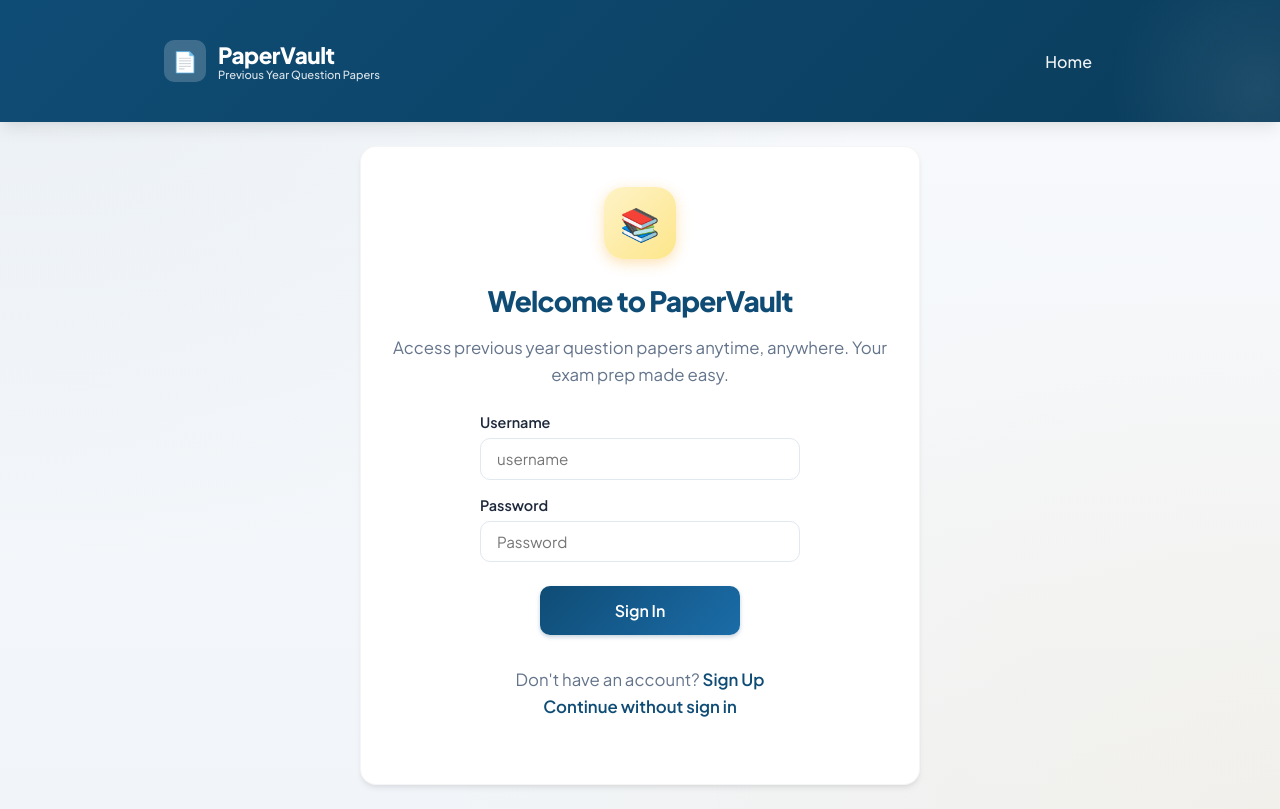
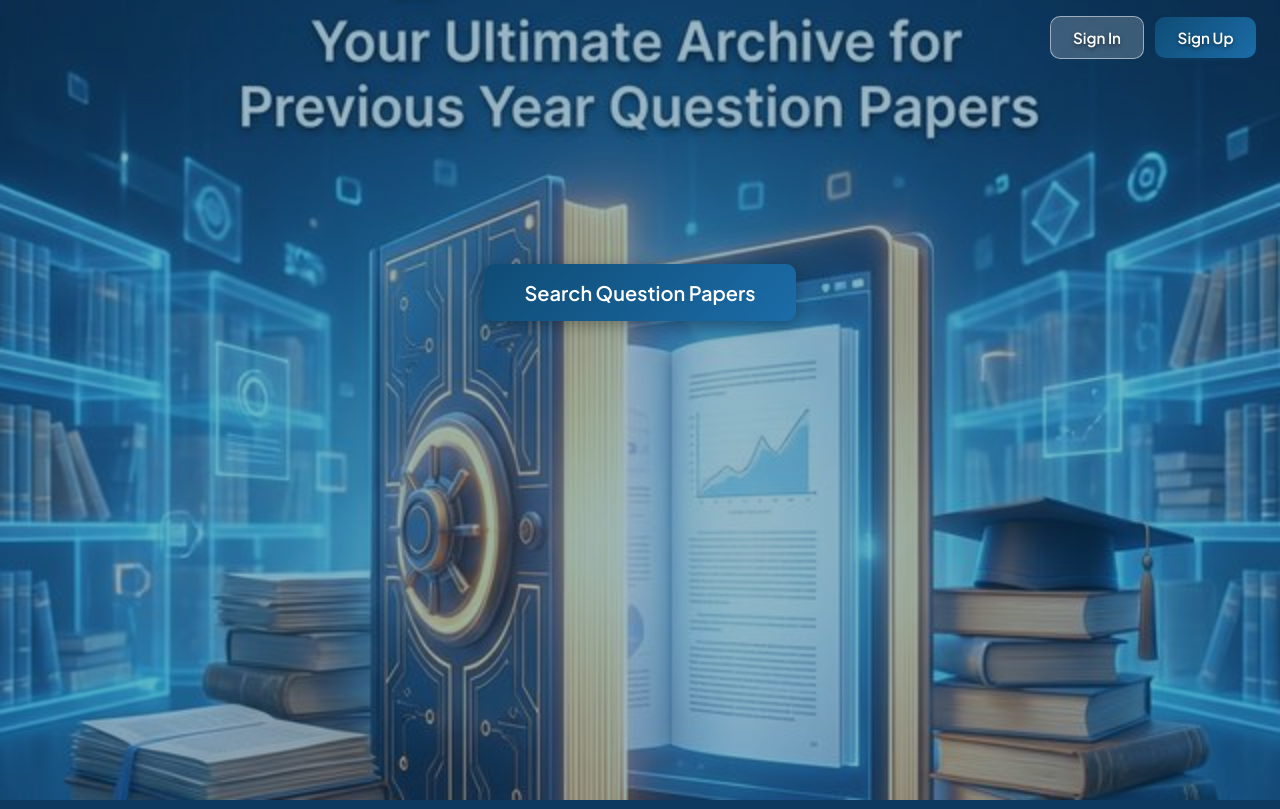
Before and after one commit to Onkarmundhe/papervault, a Flask app: page / in a window 1280 px wide. Run offline with Flask 3, Linux system fonts and the light colour scheme; data comes from the database, SQL or seed files in the repository; both versions use the stored data as it was after the commit; data that the repository does not hold is empty.

Commit message:
added the poster

```diff
--- a/static/css/style.css
+++ b/static/css/style.css
@@ -18,9 +18,9 @@
   --success-hover: #047857;
   --danger: #dc2626;
   --danger-hover: #b91c1c;
-  --shadow-sm: 0 1px 2px rgba(0,0,0,0.05);
-  --shadow: 0 4px 6px -1px rgba(0,0,0,0.08), 0 2px 4px -2px rgba(0,0,0,0.05);
-  --shadow-lg: 0 10px 15px -3px rgba(0,0,0,0.08), 0 4px 6px -4px rgba(0,0,0,0.04);
+  --shadow-sm: 0 1px 2px rgba(0, 0, 0, 0.05);
+  --shadow: 0 4px 6px -1px rgba(0, 0, 0, 0.08), 0 2px 4px -2px rgba(0, 0, 0, 0.05);
+  --shadow-lg: 0 10px 15px -3px rgba(0, 0, 0, 0.08), 0 4px 6px -4px rgba(0, 0, 0, 0.04);
   --radius: 12px;
   --radius-lg: 16px;
 }
@@ -32,13 +32,23 @@
 body {
   margin: 0;
   font-family: 'Plus Jakarta Sans', system-ui, -apple-system, sans-serif;
-  background: var(--bg);
-  background-image:
-    radial-gradient(at 0% 0%, rgba(15, 76, 117, 0.06) 0px, transparent 50%),
-    radial-gradient(at 100% 100%, rgba(245, 158, 11, 0.06) 0px, transparent 50%),
-    linear-gradient(180deg, var(--bg) 0%, var(--bg-pattern) 100%);
+  background: url('/static/img/poster.png') no-repeat center center fixed;
+  background-size: cover;
   color: var(--text);
   min-height: 100vh;
+  position: relative;
+}
+
+body::before {
+  content: '';
+  position: fixed;
+  top: 0;
+  left: 0;
+  right: 0;
+  bottom: 0;
+  background: rgba(15, 76, 117, 0.4);
+  /* Reduced opacity to show poster */
+  z-index: -1;
 }
 
 .container {
@@ -49,33 +59,14 @@ body {
 
 /* Header */
 header {
-  background: linear-gradient(135deg, var(--primary) 0%, var(--primary-dark) 100%);
+  background: rgba(15, 76, 117, 0.85);
+  backdrop-filter: blur(10px);
   color: white;
   padding: 1rem 1.5rem;
   box-shadow: var(--shadow-lg);
   position: relative;
-  overflow: hidden;
-}
-
-header::before {
-  content: '';
-  position: absolute;
-  top: -50%;
-  right: -10%;
-  width: 300px;
-  height: 300px;
-  background: radial-gradient(circle, rgba(255,255,255,0.08) 0%, transparent 70%);
-  border-radius: 50%;
-}
-
-header .container {
-  display: flex;
-  align-items: center;
-  justify-content: space-between;
-  flex-wrap: wrap;
-  gap: 1rem;
-  position: relative;
-  z-index: 1;
+  z-index: 100;
+  border-bottom: 1px solid rgba(255, 255, 255, 0.1);
 }
 
 .brand {
@@ -89,7 +80,7 @@ header .container {
 .brand-icon {
   width: 42px;
   height: 42px;
-  background: rgba(255,255,255,0.2);
+  background: rgba(255, 255, 255, 0.2);
   border-radius: 10px;
   display: flex;
   align-items: center;
@@ -124,7 +115,7 @@ header nav {
 }
 
 header nav a {
-  color: rgba(255,255,255,0.95);
+  color: rgba(255, 255, 255, 0.95);
   text-decoration: none;
   padding: 0.5rem 1rem;
   border-radius: 10px;
@@ -133,7 +124,7 @@ header nav a {
 }
 
 header nav a:hover {
-  background: rgba(255,255,255,0.15);
+  background: rgba(255, 255, 255, 0.15);
   color: white;
 }
 
@@ -152,13 +143,14 @@ header .btn:hover {
 
 /* Cards */
 .card {
-  background: var(--card-bg);
+  background: rgba(255, 255, 255, 0.92);
+  backdrop-filter: blur(8px);
   border-radius: var(--radius-lg);
-  box-shadow: var(--shadow);
+  box-shadow: var(--shadow-lg);
   padding: 1.75rem;
   margin-bottom: 1.5rem;
-  border: 1px solid rgba(0,0,0,0.04);
-  transition: box-shadow 0.2s;
+  border: 1px solid rgba(255, 255, 255, 0.4);
+  transition: transform 0.2s, box-shadow 0.2s;
 }
 
 .card:hover {
@@ -174,7 +166,7 @@ header .btn:hover {
   letter-spacing: -0.02em;
 }
 
-.card > p {
+.card>p {
   color: var(--text-muted);
   margin-bottom: 1.25rem;
   font-size: 0.95rem;
@@ -287,21 +279,11 @@ header .btn:hover {
   text-align: center;
   padding: 2.5rem 2rem;
   max-width: 560px;
+  background: rgba(255, 255, 255, 0.95);
   margin: 0 auto;
 }
 
-.hero-icon {
-  width: 72px;
-  height: 72px;
-  background: linear-gradient(135deg, var(--accent-soft) 0%, #fde68a 100%);
-  border-radius: 20px;
-  display: flex;
-  align-items: center;
-  justify-content: center;
-  font-size: 2rem;
-  margin: 0 auto 1.5rem;
-  box-shadow: 0 4px 14px rgba(245, 158, 11, 0.3);
-}
+
 
 .hero h2 {
   font-size: 1.75rem;
@@ -581,13 +563,16 @@ header .btn:hover {
   .filter-grid {
     grid-template-columns: 1fr 1fr;
   }
+
   header .container {
     flex-direction: column;
     align-items: stretch;
   }
+
   .brand {
     justify-content: center;
   }
+
   .hero {
     padding: 1.5rem 1rem;
   }
--- a/templates/index.html
+++ b/templates/index.html
@@ -9,52 +9,28 @@
 </head>
 
 <body>
-  <header>
-    <div class="container">
-      <a href="/" class="brand">
-        <div class="brand-icon">📄</div>
-        <div>
-          <div class="brand-text">PaperVault</div>
-          <div class="brand-tagline">Previous Year Question Papers</div>
+  <div id="authControls" style="position: absolute; top: 1rem; right: 1.5rem; z-index: 1000;">
+    <span id="userNav" style="color: white; font-weight: 500; text-shadow: 0 2px 4px rgba(0,0,0,0.5);"></span>
+    <a href="#" id="logoutNav" onclick="logout(); return false;" class="btn btn-danger"
+      style="display: none; padding: 0.5rem 1rem; font-size: 0.85rem;">Logout</a>
   </div>
-      </a>
-      <nav>
-        <a href="/">Home</a>
-        <span id="userNav"></span>
-        <a href="#" id="logoutNav" onclick="logout(); return false;" style="display: none;">Logout</a>
-      </nav>
-    </div>
-  </header>
 
   <main class="container">
-    <div id="welcomeGate" class="card hero">
-      <div class="hero-icon">📚</div>
-      <h2>Welcome to PaperVault</h2>
-      <p>Access previous year question papers anytime, anywhere. Your exam prep made easy.</p>
-      <form id="loginForm" onsubmit="return handleLoginSubmit(event)" class="hero-login-form">
-        <div class="form-group">
-          <label for="welcomeUsername">Username</label>
-          <input type="text" id="welcomeUsername" placeholder="username">
-        </div>
-        <div class="form-group">
-          <label for="welcomePassword">Password</label>
-          <input type="password" id="welcomePassword" placeholder="Password">
-        </div>
-      </form>
-      <div id="welcomeAlert"></div>
-      <div class="hero-actions">
-        <button type="button" class="btn btn-primary hero-actions-signin" onclick="handleLoginFromWelcome()">Sign
-          In</button>
-        <p class="auth-links" style="margin-top: 1rem;">
-          Don't have an account? <a href="/signup.html">Sign Up</a><br>
-          <a href="#" onclick="continueAsGuest(); return false;">Continue without sign in</a>
-        </p>
-      </div>
+
+    <div id="landingHero" style="text-align: center; margin-top: 30vh;">
+      <button class="btn btn-primary"
+        style="padding: 1rem 2.5rem; font-size: 1.25rem; box-shadow: 0 4px 15px rgba(0,0,0,0.3);"
+        onclick="showSearch()">
+        Search Question Papers
+      </button>
     </div>
 
     <div id="mainContent" style="display: none;">
       <div class="card">
-        <h2>Find Question Papers</h2>
+        <div style="display: flex; justify-content: space-between; align-items: center; margin-bottom: 1rem;">
+          <h2 style="margin: 0;">Find Question Papers</h2>
+          <button class="btn btn-secondary" style="padding: 0.25rem 0.75rem;" onclick="hideSearch()">✕</button>
+        </div>
         <p>Select branch, semester, subject and academic year to view available papers.</p>
         <div class="filter-grid">
           <div class="form-group">
@@ -88,64 +64,43 @@
       <div class="card" id="resultsCard" style="display: none;">
         <h2>Results</h2>
         <ul class="results-list" id="resultsList"></ul>
-        <p class="no-results" id="noResults" style="display: none;">No question papers found. Try different filters.</p>
+        <p class="no-results" id="noResults" style="display: none;">No question papers found. Try different filters.
+        </p>
       </div>
     </div>
-  </main>
+
 
     <script src="/static/js/main.js"></script>
     <script>
       const API = '/api';
       let branches = [], semesters = [], subjects = [], years = [];
 
-    function showWelcomeAlert(msg, type) {
-      const el = document.getElementById('welcomeAlert');
-      el.className = 'alert alert-' + (type || 'error');
-      el.textContent = msg;
-      el.style.display = msg ? 'block' : 'none';
+      function showSearch() {
+        document.getElementById('landingHero').style.display = 'none';
+        document.getElementById('mainContent').style.display = 'block';
       }
 
-    function handleLoginSubmit(e) {
-      e.preventDefault();
-      handleLoginFromWelcome();
-      return false;
+      function hideSearch() {
+        document.getElementById('mainContent').style.display = 'none';
+        document.getElementById('landingHero').style.display = 'block';
       }
 
-    function handleLoginFromWelcome() {
-      const username = document.getElementById('welcomeUsername').value.trim();
-      const password = document.getElementById('welcomePassword').value.trim();
-      if (!username || !password) {
-        showWelcomeAlert('Enter username and password.');
-        return;
+      document.addEventListener('DOMContentLoaded', function () {
+        loadFilters();
+
+        const user = sessionStorage.getItem('user');
+        if (user) {
+          const u = JSON.parse(user);
+          document.getElementById('userNav').innerHTML = `<span style="margin-right:1rem; color: white;">${u.username}</span>`;
+          document.getElementById('logoutNav').style.display = 'inline-block';
+        } else {
+          document.getElementById('userNav').innerHTML = `
+            <a href="/login.html" class="btn btn-secondary" style="background: rgba(255,255,255,0.2); color: white; border: 1px solid rgba(255,255,255,0.5); backdrop-filter: blur(4px);">Sign In</a>
+            <a href="/signup.html" class="btn btn-primary" style="margin-left: 0.5rem;">Sign Up</a>
+          `;
+          document.getElementById('logoutNav').style.display = 'none';
         }
-      fetch(API + '/login', {
-        method: 'POST',
-        headers: { 'Content-Type': 'application/json' },
-        body: JSON.stringify({ username, password }),
-        credentials: 'include'
-      })
-        .then(r => r.json())
-        .then(data => {
-          if (data.error) {
-            showWelcomeAlert(data.error);
-            return;
-          }
-          if (data.role === 'admin') {
-            window.location.href = '/admin.html';
-            return;
-          }
-          sessionStorage.setItem('user', JSON.stringify(data.user));
-          location.reload();
-        })
-        .catch(() => showWelcomeAlert('Something went wrong.'));
-    }
-
-    function continueAsGuest() {
-      sessionStorage.setItem('guest', '1');
-      document.getElementById('welcomeGate').style.display = 'none';
-      document.getElementById('mainContent').style.display = 'block';
-      loadFilters();
-    }
+      });
 
       function loadFilters() {
         fetch(API + '/branches').then(r => r.json()).then(data => {
@@ -218,25 +173,6 @@
         });
       }
 
-    if (sessionStorage.getItem('guest') === '1' || sessionStorage.getItem('user')) {
-      document.getElementById('welcomeGate').style.display = 'none';
-      document.getElementById('mainContent').style.display = 'block';
-      loadFilters();
-    }
-
-    document.addEventListener('DOMContentLoaded', function () {
-      if (sessionStorage.getItem('guest') !== '1' && !sessionStorage.getItem('user')) return;
-      const user = sessionStorage.getItem('user');
-      if (user) {
-        const u = JSON.parse(user);
-        document.getElementById('userNav').innerHTML = `<span style="margin-right:0.5rem;">${u.username}</span>`;
-        document.getElementById('logoutNav').style.display = 'inline';
-      } else {
-        document.getElementById('userNav').innerHTML = '<a href="/login.html">Sign In</a> <a href="/signup.html">Sign Up</a>';
-        document.getElementById('logoutNav').style.display = 'none';
-      }
-    });
-
       function logout() {
         sessionStorage.removeItem('user');
         sessionStorage.removeItem('guest');
--- a/templates/signup.html
+++ b/templates/signup.html
@@ -1,11 +1,13 @@
 <!DOCTYPE html>
 <html lang="en">
+
 <head>
   <meta charset="UTF-8">
   <meta name="viewport" content="width=device-width, initial-scale=1.0">
   <title>Sign Up – PaperVault</title>
   <link rel="stylesheet" href="/static/css/style.css">
 </head>
+
 <body>
   <header>
     <div class="container">
@@ -84,7 +86,7 @@
             showAlert(data.error);
             return;
           }
-          showAlert('Account created! Redirecting...', 'success');
+          showAlert('Account created!', 'success');
           setTimeout(() => { window.location.href = '/login.html'; }, 1000);
         })
         .catch(() => showAlert('Something went wrong.'));
@@ -92,4 +94,5 @@
     }
   </script>
 </body>
+
 </html>
```
Also changed, not shown: question_papers.db, static/img/poster.png (added), 1 other file. Lines whose indentation alone changed are shown as unchanged.
